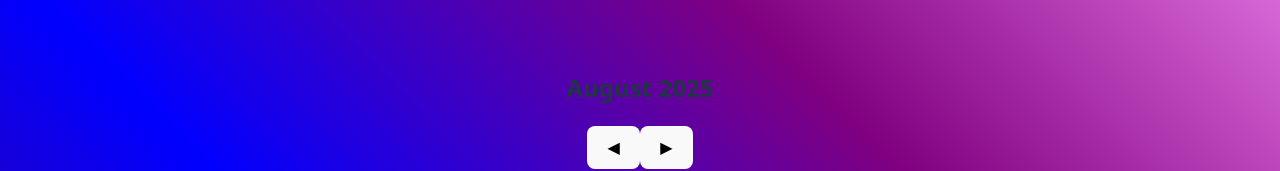
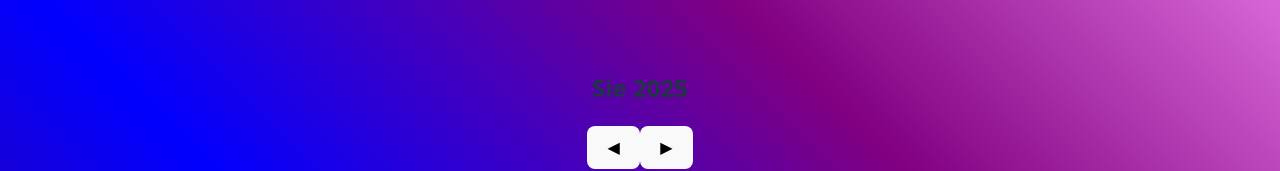
Before and after one commit to Gniewo1/Kcalculator, a React (Vite) app in the folder frontend/: page / in a window 1280 px wide. Shown: the part 146-317 px from the top of the page. Built offline with nearby package versions, Linux system fonts and the light colour scheme.

Commit message:
Kalendarz prawidłowo zmienia miesiące i lata

```diff
--- a/frontend/src/pages/Home/Calendar/Calendar.jsx
+++ b/frontend/src/pages/Home/Calendar/Calendar.jsx
@@ -3,6 +3,10 @@ import { useState } from "react";
 const Calendar = () => {
   const today = new Date();
   const [currentMonth, setCurrentMonth] = useState(today.getMonth());
+  const monthNames = [
+  "Sty", "Lut", "Mar", "Kwi", "Maj", "Cze",
+  "Lip", "Sie", "Wrz", "Paź", "Lis", "Gru"
+];
   const [currentYear, setCurrentYear] = useState(today.getFullYear());
 
   // Pierwszy i ostatni dzień miesiąca
@@ -32,12 +36,13 @@ const Calendar = () => {
   return (
     <div style={{ textAlign: "center" }}>
       <h2>
-        {today.toLocaleString("default", { month: "long" })} {currentYear}
+        {monthNames[currentMonth]} {currentYear}
       </h2>
       <div>
         <button onClick={prevMonth}>◀</button>
         <button onClick={nextMonth}>▶</button>
       </div>
+
 
       <div
         style={{
--- a/frontend/src/pages/Test/Test.jsx
+++ b/frontend/src/pages/Test/Test.jsx
@@ -1,14 +1,18 @@
 import "./Test.css";
+import { useState } from "react";
 
 export default function Test() {
-    let name = prompt("jak?")
+    const today = new Date();
+    const [currentMonth, setCurrentMonth] = useState(today.getMonth());
+    const [currentYear, setCurrentYear] = useState(today.getFullYear());
+
 
 
 
     return(
         <>
         <h1>Test</h1>
-        <h1>{name}</h1>
+        <h1>{currentYear} {currentMonth}</h1>
         </>
     );
 }
```
